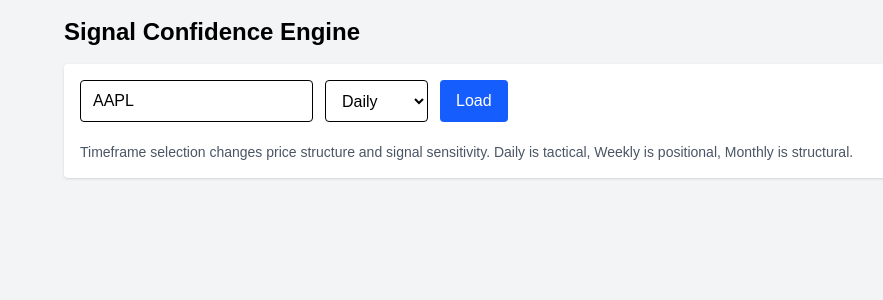
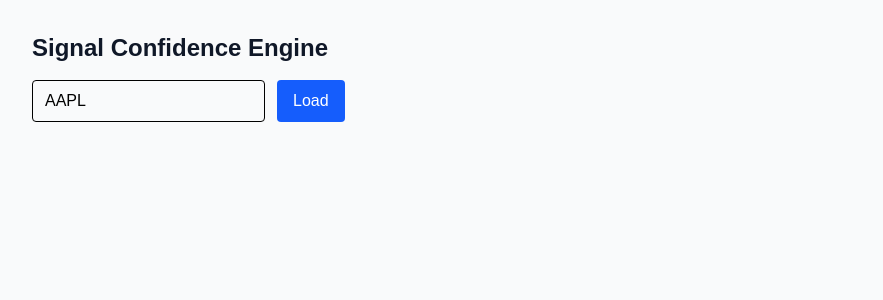
Before and after one commit to UJJAWAL-01/signal-confidence-engine, a Next.js app: page / in a window 1280 px wide. Shown: the top 300 px of the page, without its empty margins (0-883 px from the left). Built offline with nearby package versions, Linux system fonts and the light colour scheme.

Commit message:
page fix

```diff
--- a/app/page.tsx
+++ b/app/page.tsx
@@ -2,10 +2,10 @@
 
 import { useState } from "react";
 import CandlestickChart from "@/components/CandlestickChart";
+import { computeMultiTimeframeConfidence } from "@/lib/multiTimeframeConfidence";
 
 export default function Page() {
   const [symbol, setSymbol] = useState("AAPL");
-  const [interval, setInterval] = useState("d");
   const [bars, setBars] = useState<any[]>([]);
   const [weeklyBars, setWeeklyBars] = useState<any[]>([]);
   const [loading, setLoading] = useState(false);
@@ -13,70 +13,54 @@ export default function Page() {
   async function loadData() {
     setLoading(true);
 
-    const dailyRes = await fetch(
-      `/api/prices?symbol=${symbol}&interval=${interval}`
-    );
-    const weeklyRes = await fetch(
-      `/api/prices?symbol=${symbol}&interval=w`
-    );
+    const [dailyRes, weeklyRes] = await Promise.all([
+      fetch(`/api/prices?symbol=${symbol}&interval=d`),
+      fetch(`/api/prices?symbol=${symbol}&interval=w`),
+    ]);
 
-    const dailyJson = await dailyRes.json();
-    const weeklyJson = await weeklyRes.json();
+    const dailyData = await dailyRes.json();
+    const weeklyData = await weeklyRes.json();
 
-    setBars(Array.isArray(dailyJson) ? dailyJson : dailyJson.bars ?? []);
-    setWeeklyBars(
-      Array.isArray(weeklyJson) ? weeklyJson : weeklyJson.bars ?? []
-    );
+    setBars(dailyData);
+    setWeeklyBars(weeklyData);
 
     setLoading(false);
   }
 
   return (
-    <main className="min-h-screen bg-gray-100 p-4">
-      <div className="max-w-6xl mx-auto space-y-4">
-        <h1 className="text-2xl font-bold text-black">
+    <main className="min-h-screen bg-gray-50 p-4 md:p-8">
+      <h1 className="text-2xl font-bold text-gray-900">
         Signal Confidence Engine
       </h1>
 
-        <div className="bg-white p-4 rounded shadow flex gap-3 flex-wrap">
+      {/* Controls */}
+      <div className="mt-4 flex flex-col md:flex-row gap-3 max-w-xl">
         <input
           value={symbol}
           onChange={(e) => setSymbol(e.target.value.toUpperCase())}
           onKeyDown={(e) => e.key === "Enter" && loadData()}
-            className="border px-3 py-2 rounded text-black"
+          placeholder="Ticker (e.g. AAPL)"
+          className="border rounded px-3 py-2 text-black"
         />
-
-          <select
-            value={interval}
-            onChange={(e) => setInterval(e.target.value)}
-            className="border px-3 py-2 rounded text-black"
-          >
-            <option value="d">Daily</option>
-            <option value="w">Weekly</option>
-            <option value="m">Monthly</option>
-          </select>
-
 
         <button
           onClick={loadData}
           disabled={loading}
-            className="bg-blue-600 text-white px-4 py-2 rounded"
+          className="bg-blue-600 text-white px-4 py-2 rounded hover:bg-blue-700"
         >
           {loading ? "Loading..." : "Load"}
         </button>
-          <p className="mt-2 text-sm text-gray-600">
-              Timeframe selection changes price structure and signal sensitivity.
-              Daily is tactical, Weekly is positional, Monthly is structural.
-          </p>
-
       </div>
 
+      {/* Chart */}
+      {bars.length > 0 && (
+        <div className="mt-6">
           <CandlestickChart
             symbol={symbol}
             bars={bars}
-          weeklyBars={weeklyBars}
           />
         </div>
+      )}
     </main>
   );
 }
```
Lines whose indentation alone changed are shown as unchanged.
